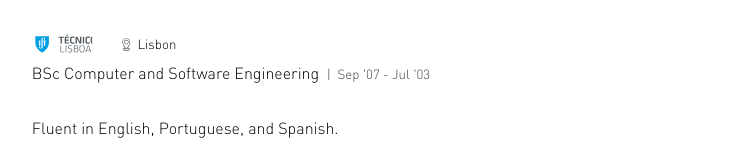
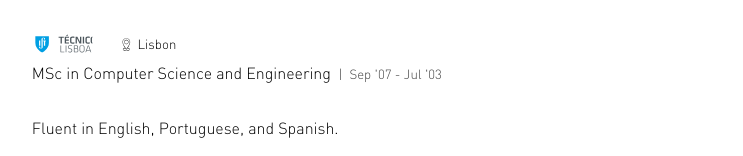
Before and after one commit to ruipinge/resume, a React app: page / in a window 1280 px wide. Shown: the part 742-898 px from the top of the page, without its empty margins (268-1011 px from the left). Built offline with nearby package versions, Linux system fonts and the light colour scheme.

Commit message:
Course name update.

```diff
--- a/src/components/resume.jsx
+++ b/src/components/resume.jsx
@@ -246,7 +246,7 @@ export default class Resume extends Component {
                 <LocationName>Lisbon</LocationName>
               </Location>
             </Company>
-            <Role>BSc Computer and Software Engineering<DateRange>| &nbsp;Sep '07 - Jul '03</DateRange></Role>
+            <Role>MSc in Computer Science and Engineering<DateRange>| &nbsp;Sep '07 - Jul '03</DateRange></Role>
           </Period>
 
           <br />
```
